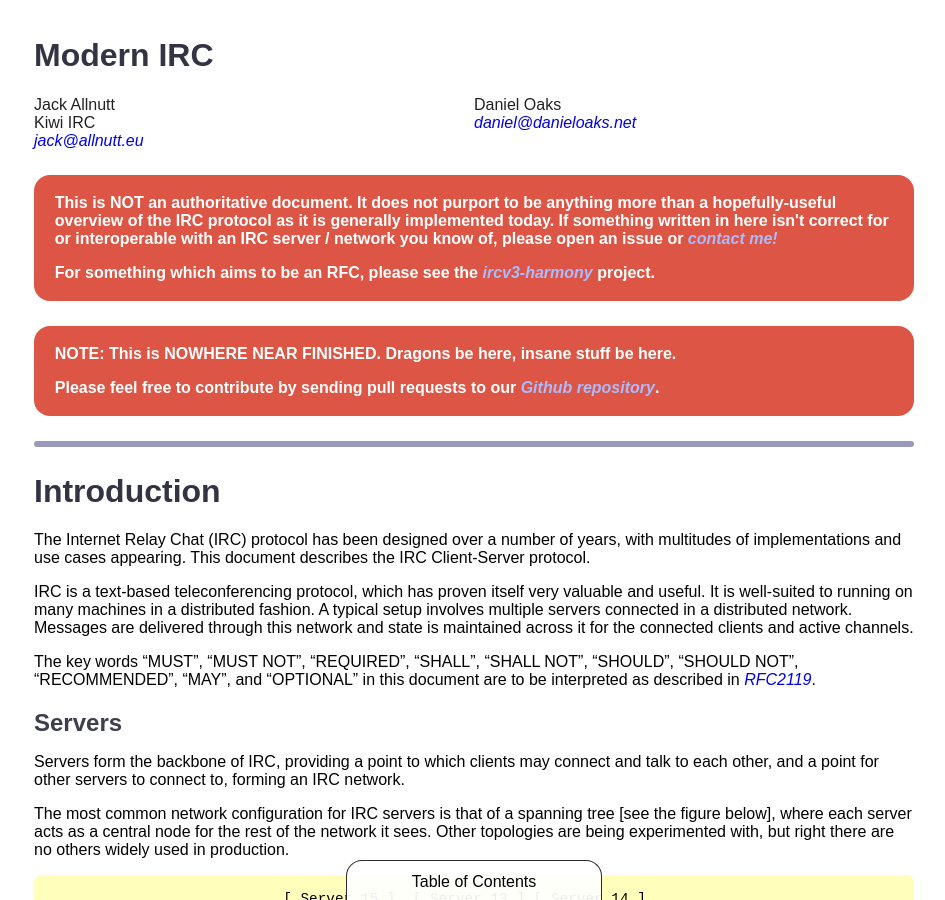
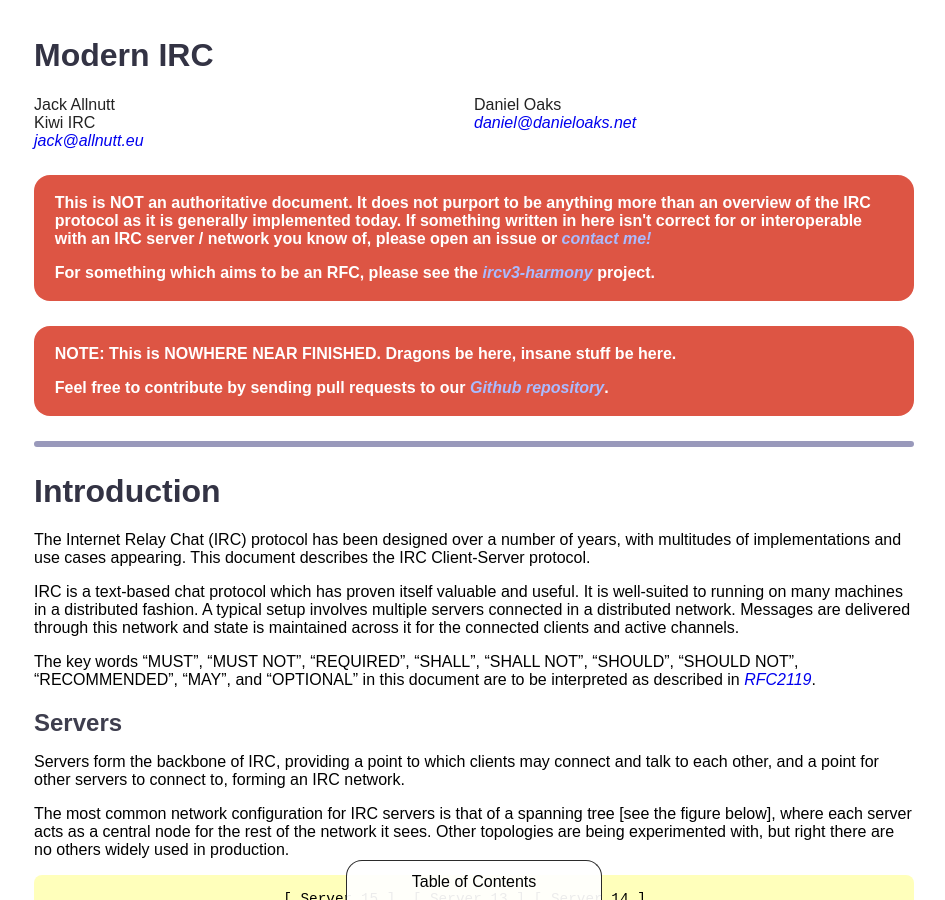
Before and after one commit to ircdocs/modern-irc, a Jekyll site: the page built from index.md, in a window 1280 px wide and 900 px high. Shown: the whole window, without its empty margins (166-1111 px from the left). Built offline with Jekyll 4.4.1, drawn with Linux system fonts in a browser that asks for light colours; some of the changed text lies outside the part shown.

Commit message:
General editing

```diff
--- a/index.md
+++ b/index.md
@@ -14,13 +14,13 @@ copyrights:
 {% include copyrights.html %}
 
 <div class="warning">
-    <p>This is NOT an authoritative document. It does not purport to be anything more than a hopefully-useful overview of the IRC protocol as it is generally implemented today. If something written in here isn't correct for or interoperable with an IRC server / network you know of, please open an issue or <a href="mailto:daniel@danieloaks.net">contact me!</a></p>
+    <p>This is NOT an authoritative document. It does not purport to be anything more than an overview of the IRC protocol as it is generally implemented today. If something written in here isn't correct for or interoperable with an IRC server / network you know of, please open an issue or <a href="mailto:daniel@danieloaks.net">contact me!</a></p>
     <p>For something which aims to be an RFC, please see the <a href="https://github.com/kaniini/ircv3-harmony">ircv3-harmony</a> project.</p>
 </div>
 
 <div class="warning">
     <p>NOTE: This is NOWHERE NEAR FINISHED. Dragons be here, insane stuff be here.</p>
-    <p>Please feel free to contribute by sending pull requests to our <a href="https://github.com/DanielOaks/modern-irc">Github repository</a>.</p>
+    <p>Feel free to contribute by sending pull requests to our <a href="https://github.com/DanielOaks/modern-irc">Github repository</a>.</p>
 </div>
 
 
@@ -31,7 +31,7 @@ copyrights:
 
 The Internet Relay Chat (IRC) protocol has been designed over a number of years, with multitudes of implementations and use cases appearing. This document describes the IRC Client-Server protocol.
 
-IRC is a text-based teleconferencing protocol, which has proven itself very valuable and useful. It is well-suited to running on many machines in a distributed fashion. A typical setup involves multiple servers connected in a distributed network. Messages are delivered through this network and state is maintained across it for the connected clients and active channels.
+IRC is a text-based chat protocol which has proven itself valuable and useful. It is well-suited to running on many machines in a distributed fashion. A typical setup involves multiple servers connected in a distributed network. Messages are delivered through this network and state is maintained across it for the connected clients and active channels.
 
 The key words "MUST", "MUST NOT", "REQUIRED", "SHALL", "SHALL NOT", "SHOULD", "SHOULD NOT", "RECOMMENDED", "MAY", and "OPTIONAL" in this document are to be interpreted as described in [RFC2119](http://tools.ietf.org/html/rfc2119).
 
@@ -1259,7 +1259,7 @@ Optional parameters are surrounded with the standard square brackets `([<optiona
 
 Server authors that wish to extend one of the numerics listed here SHOULD make their extension into a [client capability](#capability-negotiation). If your extension would be useful to other client and server software, you should consider submitting it to the [IRCv3 Working Group](http://ircv3.net/) for standardisation.
 
-Note that for numerics with very "human-readable" informational strings for the last parameter which are not designed to be parsed, such as in `RPL_WELCOME`, servers commonly change this last-param text. Clients SHOULD NOT rely on these sort of parameters to have exactly the same human-readable string as described in this document. Clients that rely on the format of these human-readable final informational strings may fail.
+Note that for numerics with "human-readable" informational strings for the last parameter which are not designed to be parsed, such as in `RPL_WELCOME`, servers commonly change this last-param text. Clients SHOULD NOT rely on these sort of parameters to have exactly the same human-readable string as described in this document. Clients that rely on the format of these human-readable final informational strings may fail.
 We do try to note numerics where this is the case with a message like *"The text used in the last param of this message varies wildly"*.
 
 ### `RPL_WELCOME (001)`
```
Also changed, not shown: other parts of index.md (+1 -1 lines).
